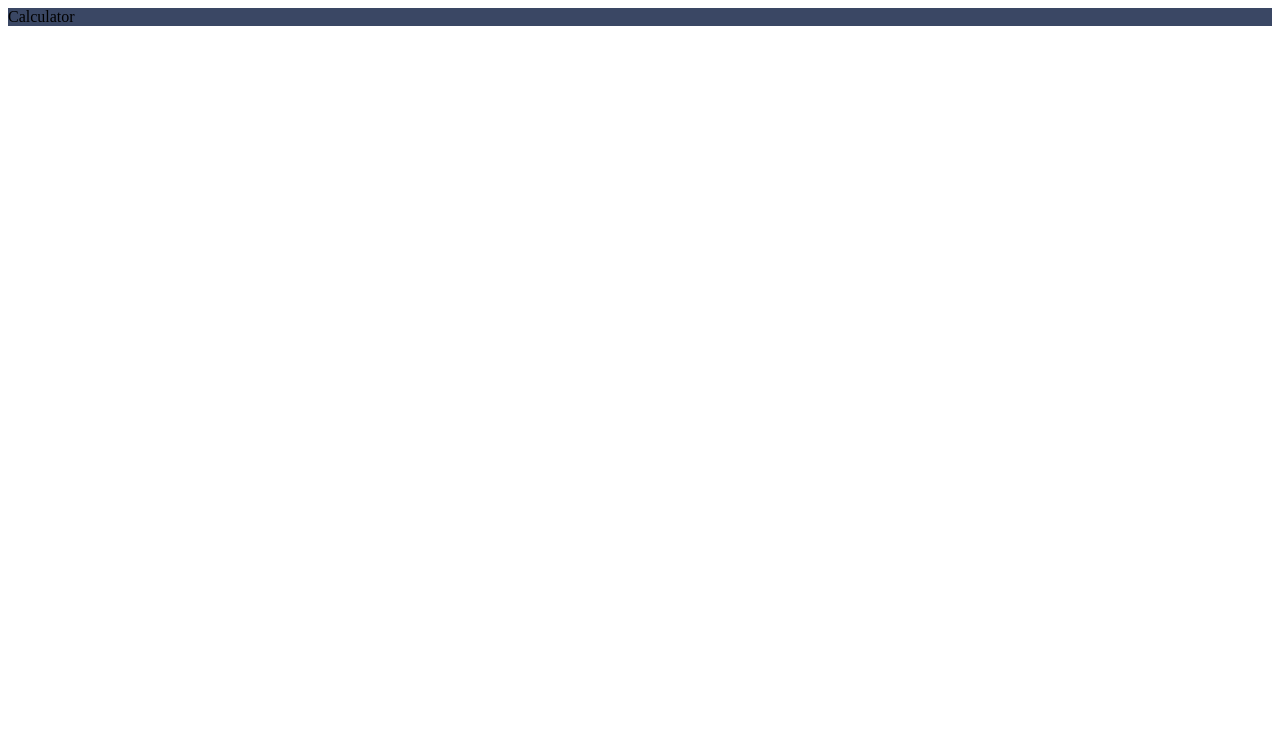
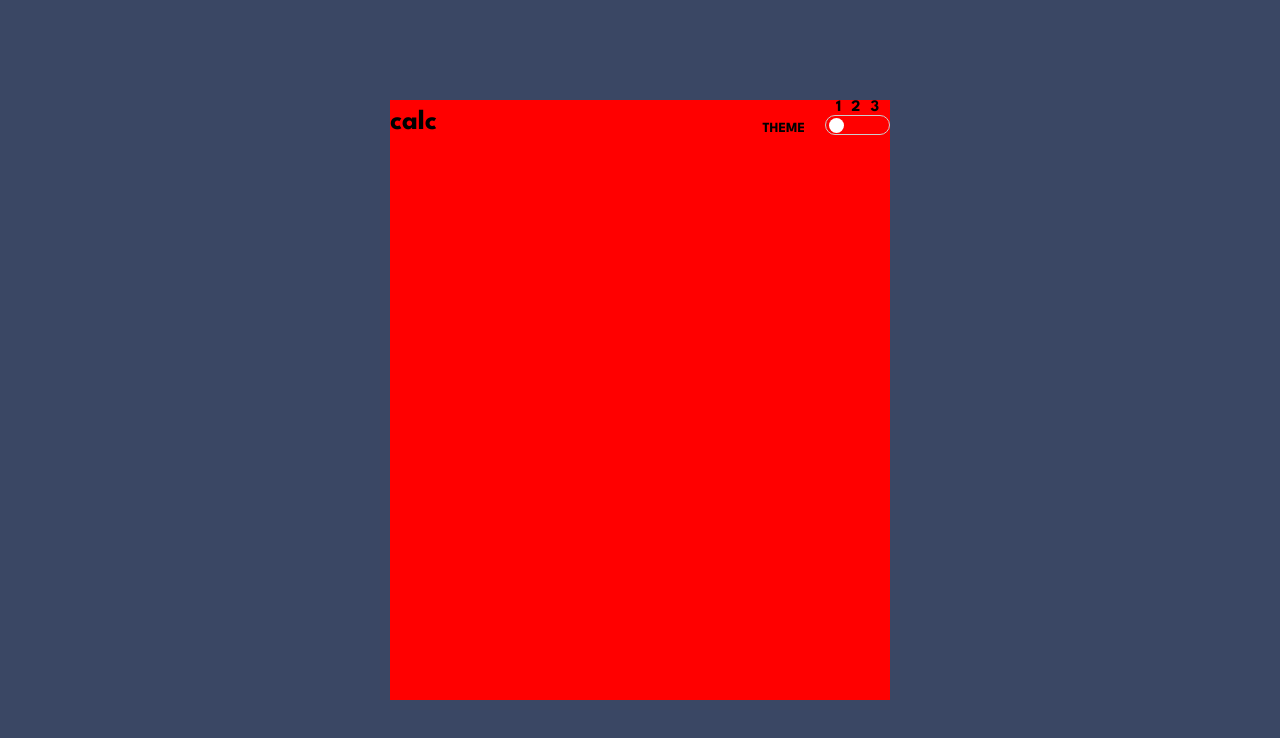
Before and after one commit to petritnuredini/front-end-challenges-part-2, a React (Create React App) app in the folder calculatorapp/: page / in a window 1280 px wide. Shown: the top 738 px of the page. Built offline with nearby package versions, Linux system fonts and the light colour scheme.

Commit message:
Calculator on progress

```diff
--- a/calculatorapp/src/App.css
+++ b/calculatorapp/src/App.css
@@ -6,3 +6,11 @@
   font-optical-sizing: auto;
   font-style: normal;
 }
+
+.calculator_app {
+  min-height: 100vh;
+  display: flex;
+  justify-content: center;
+  align-items: center;
+  padding: 10px;
+}
--- a/calculatorapp/src/App.tsx
+++ b/calculatorapp/src/App.tsx
@@ -1,4 +1,5 @@
 import React from "react";
+import "./App.css";
 import { useAppContext } from "./context/ThemeContext";
 import Calculator from "./components/Calculator";
 import { theme1, theme2, theme3 } from "./constants/constants";
--- a/calculatorapp/src/components/Calculator.tsx
+++ b/calculatorapp/src/components/Calculator.tsx
@@ -1,7 +1,42 @@
-import React from "react";
+import React, { useState } from "react";
+import "./calculator-style.css";
 
 const Calculator = () => {
-  return <div>Calculator</div>;
+  const [toggleState, setToggleState] = useState<number>(1);
+
+  const handleToggle = (newState: number) => {
+    setToggleState(newState);
+  };
+
+  return (
+    <div className="calculator_wrapper">
+      <div className="calc_header">
+        <h1 className="calc_title">calc</h1>
+        <div className="theme_switcher">
+          <p className="theme_label">THEME</p>
+          <div className="toggler-container">
+            <div className="toggle-numbers">
+              {[1, 2, 3].map((number) => (
+                <span
+                  key={number}
+                  className={toggleState === number ? "active" : ""}
+                  onClick={() => handleToggle(number)}
+                >
+                  {number}
+                </span>
+              ))}
+            </div>
+            <div
+              className="toggle-switch"
+              onClick={() => handleToggle((toggleState % 3) + 1)}
+            >
+              <div className={`circle position-${toggleState}`}></div>
+            </div>
+          </div>
+        </div>
+      </div>
+    </div>
+  );
 };
 
 export default Calculator;
--- /dev/null
+++ b/calculatorapp/src/components/calculator-style.css
@@ -0,0 +1,82 @@
+.calculator_wrapper {
+  /* background-color: transparent; */
+  background-color: red;
+  width: 500px;
+  min-height: 600px;
+}
+
+.calc_header {
+  display: flex;
+  gap: 10px;
+  justify-content: space-between;
+  align-items: flex-end;
+}
+
+.calc_title {
+  font-size: 28px;
+}
+
+.theme_switcher {
+  display: flex;
+  align-items: flex-end;
+  gap: 20px;
+}
+
+.theme_label {
+  font-size: 14px;
+}
+
+/* Toggler.css */
+.toggler-container {
+  display: flex;
+  align-items: center;
+  justify-content: center;
+  flex-direction: column;
+}
+
+.toggle-numbers {
+  display: flex;
+  justify-content: center;
+}
+
+.toggle-numbers span {
+  margin: 0 5px;
+  cursor: pointer;
+}
+
+.toggle-numbers .active {
+  font-weight: bold;
+}
+
+.toggle-switch {
+  width: 65px;
+  height: 20px;
+  border: 1px solid #ccc;
+  display: flex;
+  align-items: center;
+  justify-content: flex-start;
+  border-radius: 15px;
+  cursor: pointer;
+  position: relative;
+}
+
+.circle {
+  width: 15px;
+  height: 15px;
+  background-color: white;
+  border-radius: 50%;
+  position: absolute;
+  transition: left 0.3s ease;
+}
+
+.position-1 {
+  left: 5%;
+}
+
+.position-2 {
+  left: 35%;
+}
+
+.position-3 {
+  left: 70%;
+}
```
